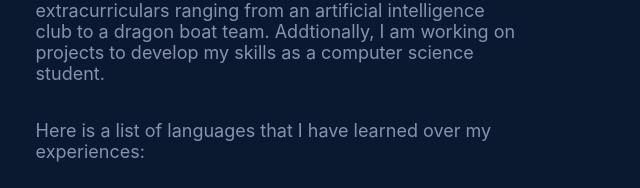
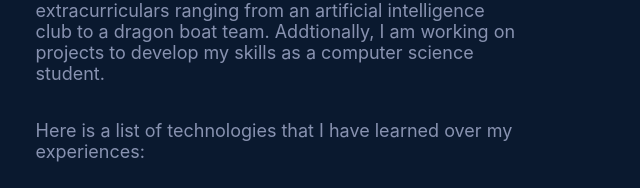
Before and after one commit to willie3838/willie3838.github.io, a plain HTML site: page website/index.html in a window 1280 px wide. Shown: the part 1089-1277 px from the top of the page, 118-758 px from the left. Drawn offline with Linux system fonts and the light colour scheme.

Commit message:
Update index.html

```diff
--- a/website/index.html
+++ b/website/index.html
@@ -56,7 +56,7 @@
                 </p>
 
                 <p>
-                    Here is a list of languages that I have learned over my experiences:
+                    Here is a list of technologies that I have learned over my experiences:
                 </p>
 
                 <ul>
```
